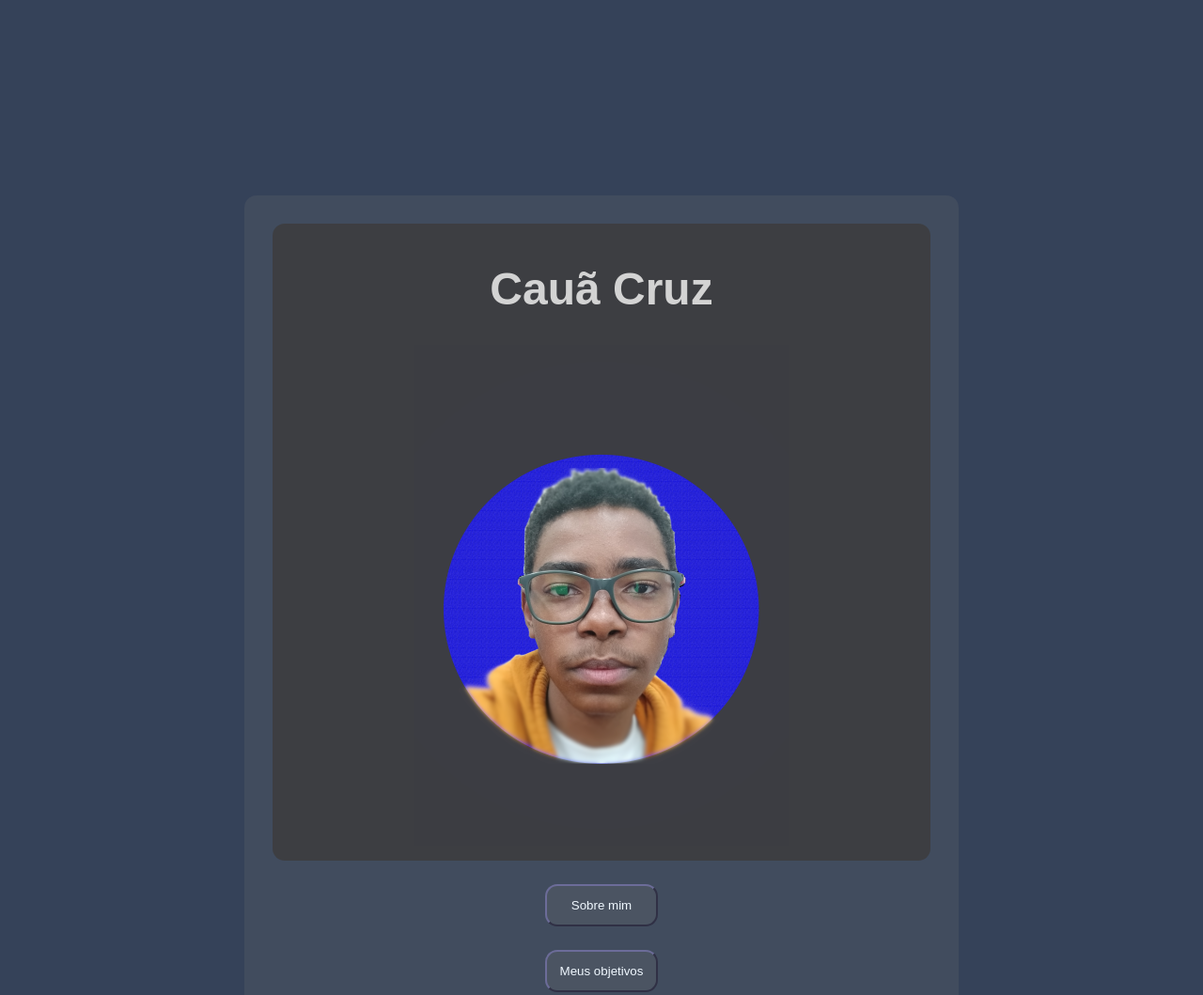
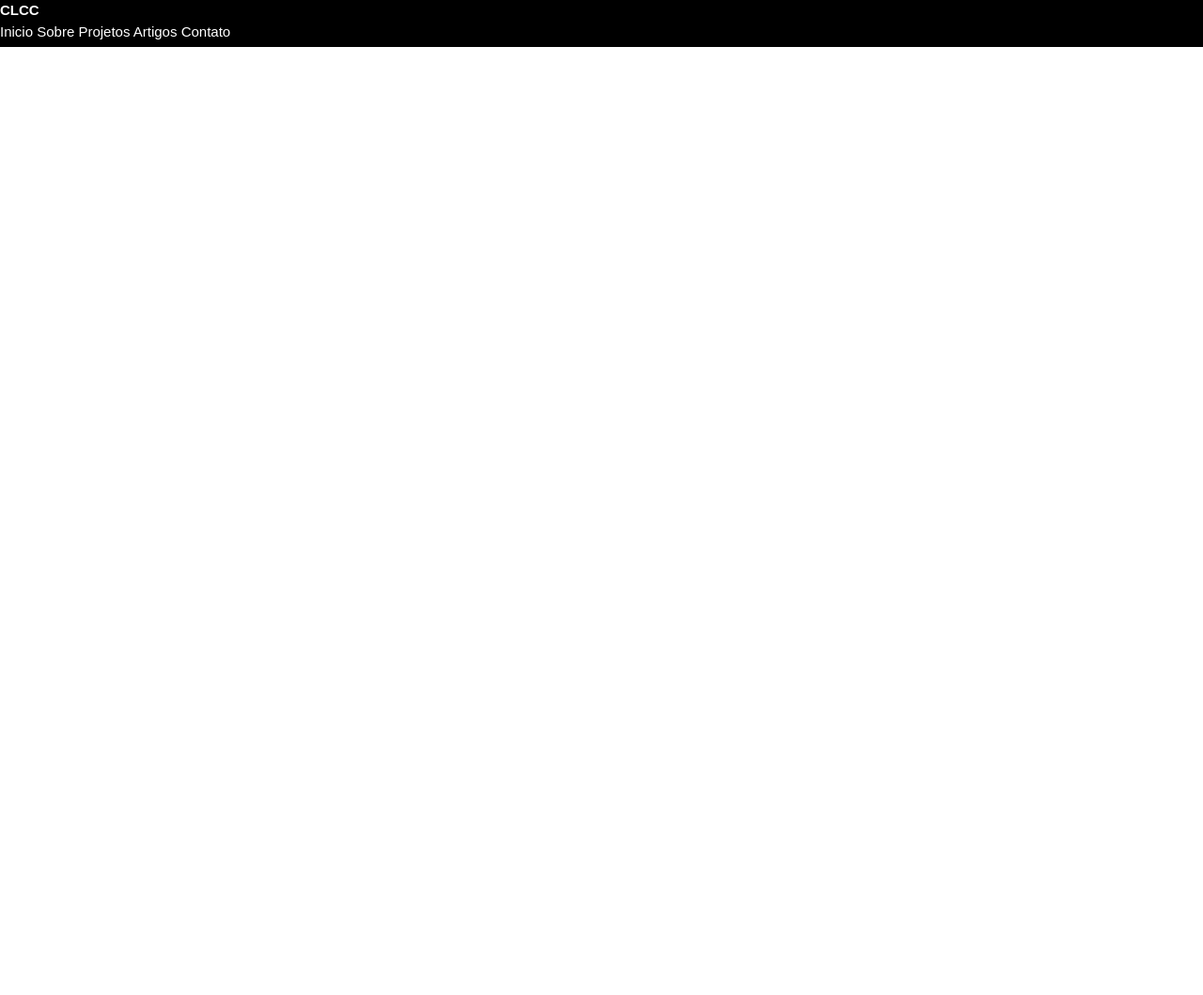
Before and after one commit to caualcruz/caualcruz.github.io, a plain HTML site: page src/index.html in a window 1280 px wide. Shown: the top 1059 px of the page at 94% size. After the commit the page ends 800 px from the top, so only its background shows below. Drawn offline with Linux system fonts and the light colour scheme.

Commit message:
Criando o Header

```diff
--- a/src/index.html
+++ b/src/index.html
@@ -4,31 +4,26 @@
 <head>
     <meta charset="UTF-8">
     <meta name="viewport" content="width=device-width, initial-scale=1.0">
-    <title>Caua first website</title>
+    <title>Cauã Cruz</title>
     <link rel="shortcut icon" href="./caua.png" type="image/x-icon">
     <link rel="stylesheet" href="./style.css">
 </head>
 
-<body>
+<body class="center-elements">
 
-    <div id="grupo">
-        <div class="outraBorda">
+    <header>
+        <strong>
+            CLCC
+        </strong>
+        <nav>
+            <a href="#">Inicio</a>
+            <a href="#">Sobre</a>
+            <a href="#">Projetos</a>
+            <a href="#">Artigos</a>
+            <a href="#">Contato</a>
+        </nav>
+    </header>
 
-            <h1>Cauã Cruz</h1>
-            <a href="http://instagram.com/_caualucas" target="_blank">
-                <img src="./img/profile.png" alt="foto1">
-            </a>
-        </div>
-
-
-
-            <p><a href ="./pages/sobremim.html"><button>Sobre mim</button></a></p>
-            <p><a href="./pages/objetivos.html"><button>Meus objetivos</button></a></p>
-            <p><a href="./pages/artigos.html"><button>Artigos</button></a></p>
-
-
-
-    </div>
 
 </body>
 
--- a/src/style.css
+++ b/src/style.css
@@ -3,7 +3,54 @@
 NOSSA FOLHA DE ESTILIZAÇÃO DA PÁGINA HTMLLLL
 
 */
-body{
+
+*{
+padding: 0;
+margin: 0;
+}
+
+body {
+    font-size: 15px;
+    line-height: 1.5;
+    font-family: Arial, Helvetica, sans-serif;
+}
+
+header {
+    background-color: black;
+    color: white;
+    height: 50px;
+    width: 100%;
+    position: fixed;
+    z-index: 1;
+    display: block;
+}
+
+#idLogo{
+    padding-top: 25px;
+    padding-bottom: 25px;
+}
+
+nav a:hover{
+    color: aqua;
+    text-decoration: none;
+}
+
+nav a{
+    color: inherit;
+    text-decoration: none;
+}
+
+.card{
+    box-shadow: 0 2px 5px 0 rgba(0, 0, 0, 0, 0.16),
+    0 2px 5px 0 rgba(0, 0, 0, 0, 0.16);
+}
+
+
+
+
+
+
+/* body{
     padding: 200px;
     font-size: 1.5em;
     background-color: rgb(53, 66, 89);
@@ -54,3 +101,4 @@ a{
     padding: 10px;
     margin-bottom: 20px;
 }
+ */
```
